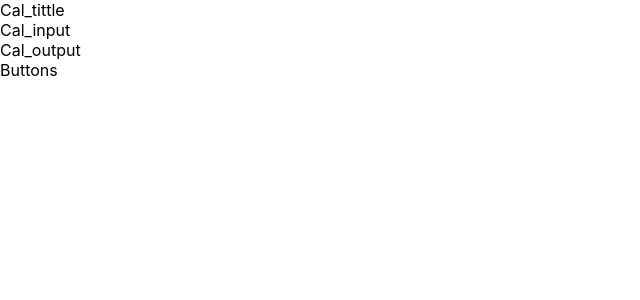
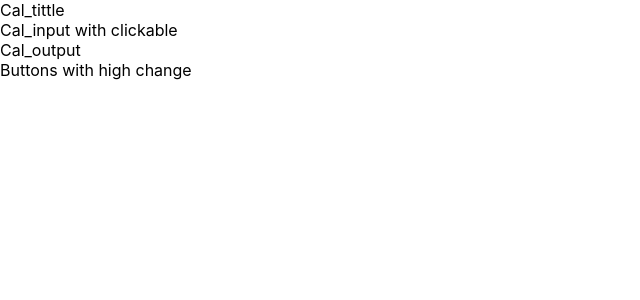
Before and after one commit to Balaraju164/Practice, a React (Create React App) app: page / in a window 1280 px wide. Shown: the top 300 px of the page, without its empty margins (0-640 px from the left). Built offline with nearby package versions, Linux system fonts and the light colour scheme.

Commit message:
changes done in calc button and input component

```diff
--- a/src/Components/CalculatorButtons.js
+++ b/src/Components/CalculatorButtons.js
@@ -4,7 +4,7 @@ export class CalculatorButtons extends Component {
     render() {
         return (
             <div>
-                Buttons
+                Buttons with high change
             </div>
         )
     }
--- a/src/Components/CalculatorInput.js
+++ b/src/Components/CalculatorInput.js
@@ -4,7 +4,7 @@ export class CalculatorInput extends Component {
     render() {
         return (
             <div>
-                Cal_input
+                Cal_input with clickable
             </div>
         )
     }
```
